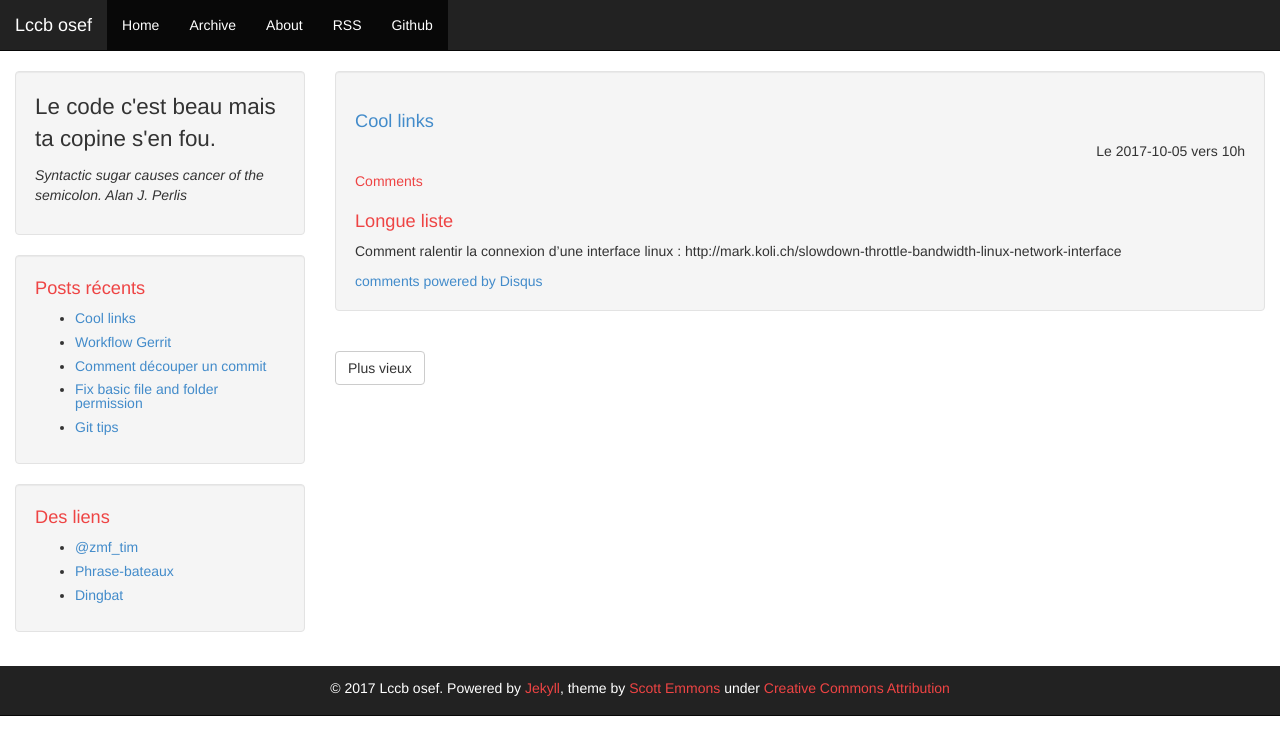
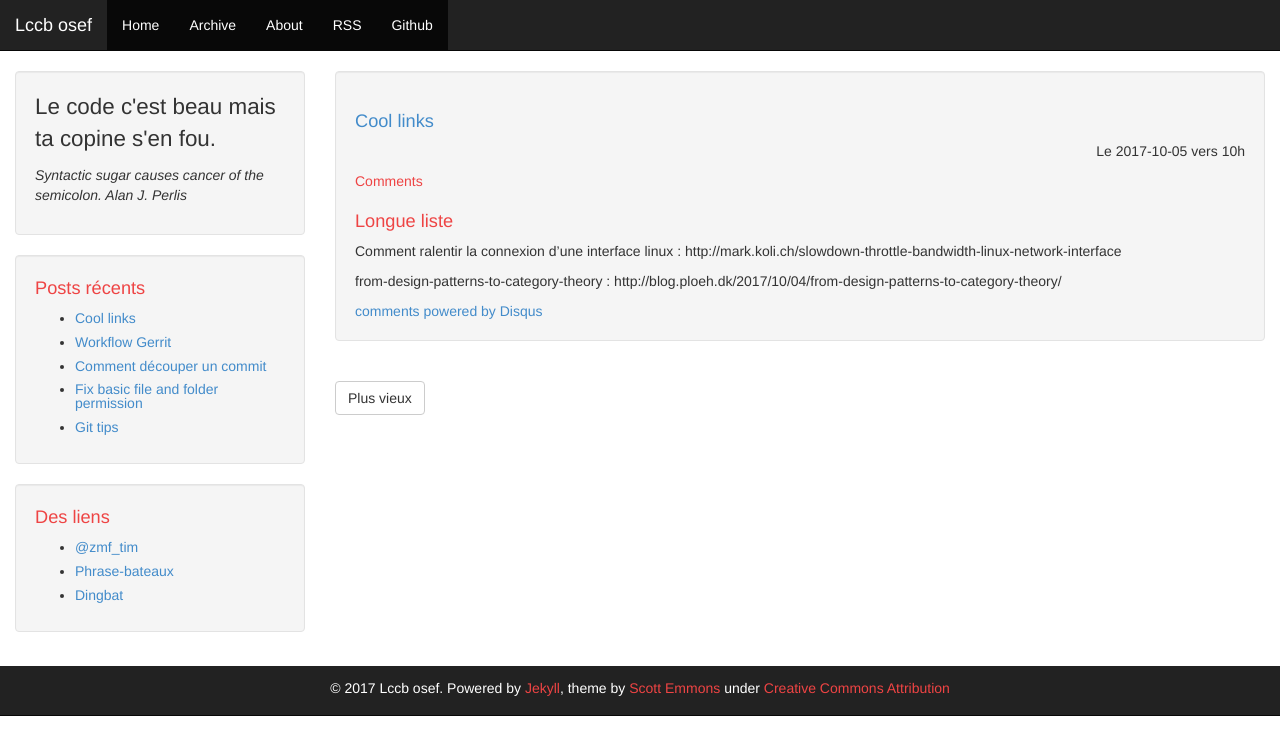
Before and after one commit to Hettomei/Hettomei.github.io, a Jekyll site: the page built from _posts/2017-10-05-cool-links.md, in a window 1280 px wide. Shown: the top 755 px of the page. Built offline with Jekyll 4.4.1, drawn with Linux system fonts in a browser that asks for light colours; comment, search, counter and statistics services are not loaded.

Commit message:
update post

```diff
--- a/_posts/2017-10-05-cool-links.md
+++ b/_posts/2017-10-05-cool-links.md
@@ -8,3 +8,5 @@ comments: true
 # Longue liste
 
 Comment ralentir la connexion d'une interface linux : http://mark.koli.ch/slowdown-throttle-bandwidth-linux-network-interface
+
+from-design-patterns-to-category-theory : http://blog.ploeh.dk/2017/10/04/from-design-patterns-to-category-theory/
```
